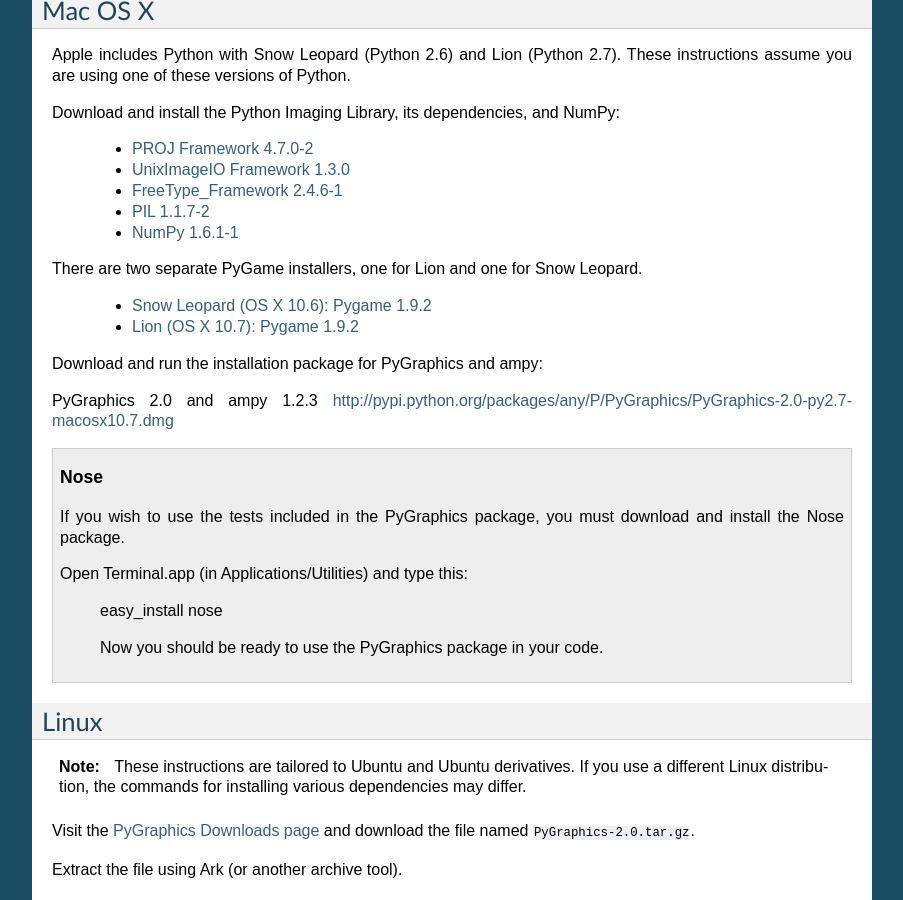
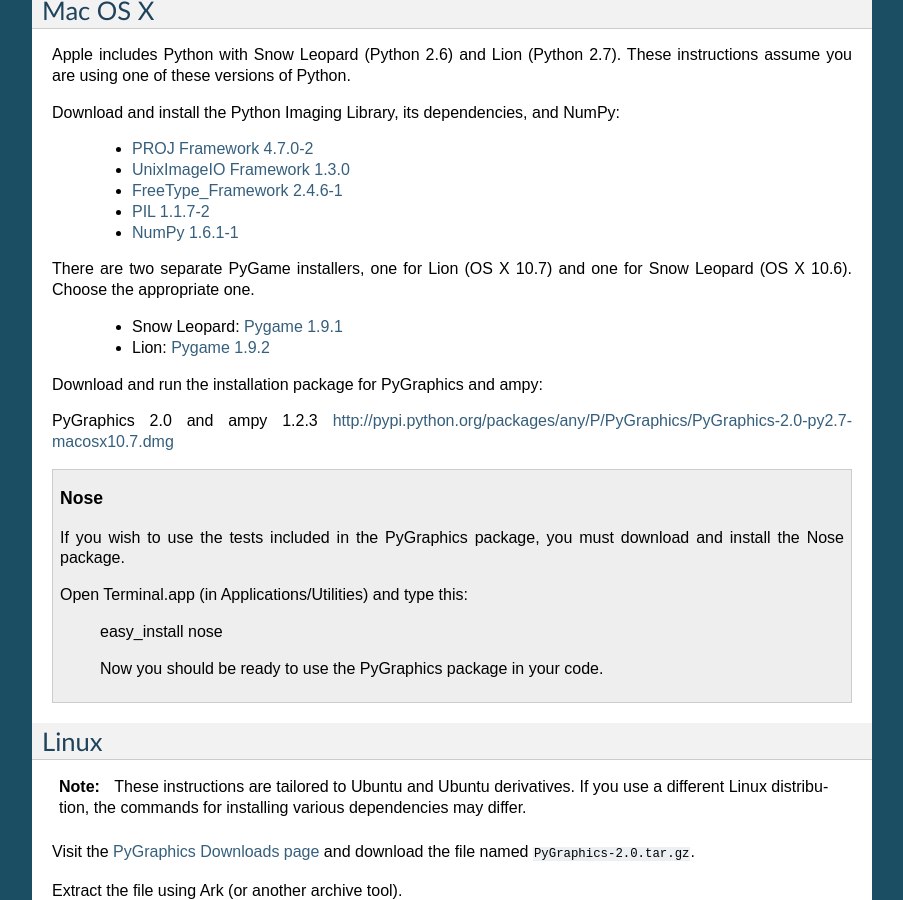
Before and after one commit to yuyutyrdinatry/pygraphics, a Sphinx documentation site: the page built from docs/install.rst, in a window 1280 px wide and 900 px high, scrolled down 861 px. Shown: the whole window, without its empty margins (198-1101 px from the left). Built offline with Sphinx 7.4.7, drawn with Linux system fonts in a browser that asks for light colours.

Commit message:
updated os x install to include pygame

```diff
--- a/docs/install.rst
+++ b/docs/install.rst
@@ -59,10 +59,10 @@
     * `PIL 1.1.7-2 <http://www.kyngchaos.com/files/software/python/PIL-1.1.7-2-snow.dmg>`_
     * `NumPy 1.6.1-1 <http://www.kyngchaos.com/files/software/python/NumPy-1.6.1-1-snow.dmg>`_
 
-There are two separate PyGame installers, one for Lion and one for Snow Leopard.
+There are two separate PyGame installers, one for Lion (OS X 10.7) and one for Snow Leopard (OS X 10.6). Choose the appropriate one.
 
-    * `Snow Leopard (OS X 10.6): Pygame 1.9.2 <http://pygame.org/ftp/pygame-1.9.2pre-py2.7-macosx10.7.mpkg.zip>`_
-    * `Lion (OS X 10.7): Pygame 1.9.2 <http://pygame.org/ftp/pygame-1.9.2pre-py2.7-macosx10.7.mpkg.zip>`_
+    * Snow Leopard: `Pygame 1.9.1 <http://pygame.org/ftp/pygame-1.9.1release-py2.6-macosx10.5.zip>`_
+    * Lion: `Pygame 1.9.2 <http://pygame.org/ftp/pygame-1.9.2pre-py2.7-macosx10.7.mpkg.zip>`_
 
 Download and run the installation package for PyGraphics and ampy:
 
```
